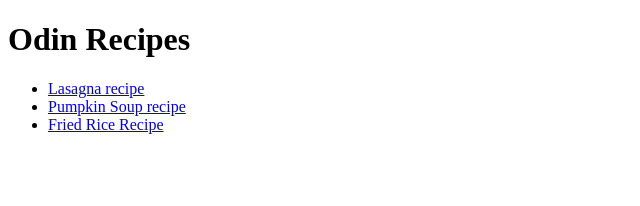
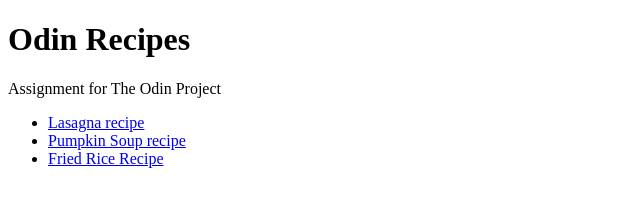
Before and after one commit to jvck10/odin-recipes, a plain HTML site: page index.html in a window 1280 px wide. Shown: the whole page, without its empty margins (0-640 px from the left). Drawn offline with Linux system fonts and the light colour scheme.

Commit message:
Finish Recipe Website Assignment

```diff
--- a/index.html
+++ b/index.html
@@ -8,6 +8,7 @@
 
     <body>
         <h1>Odin Recipes</h1>
+         <p>Assignment for The Odin Project</p>
         <ul>
        <li><a href="recipes/lasagna.html">Lasagna recipe</a></li>
        <li><a href="recipes/pumpkin-soup.html">Pumpkin Soup recipe</a></li>
```
